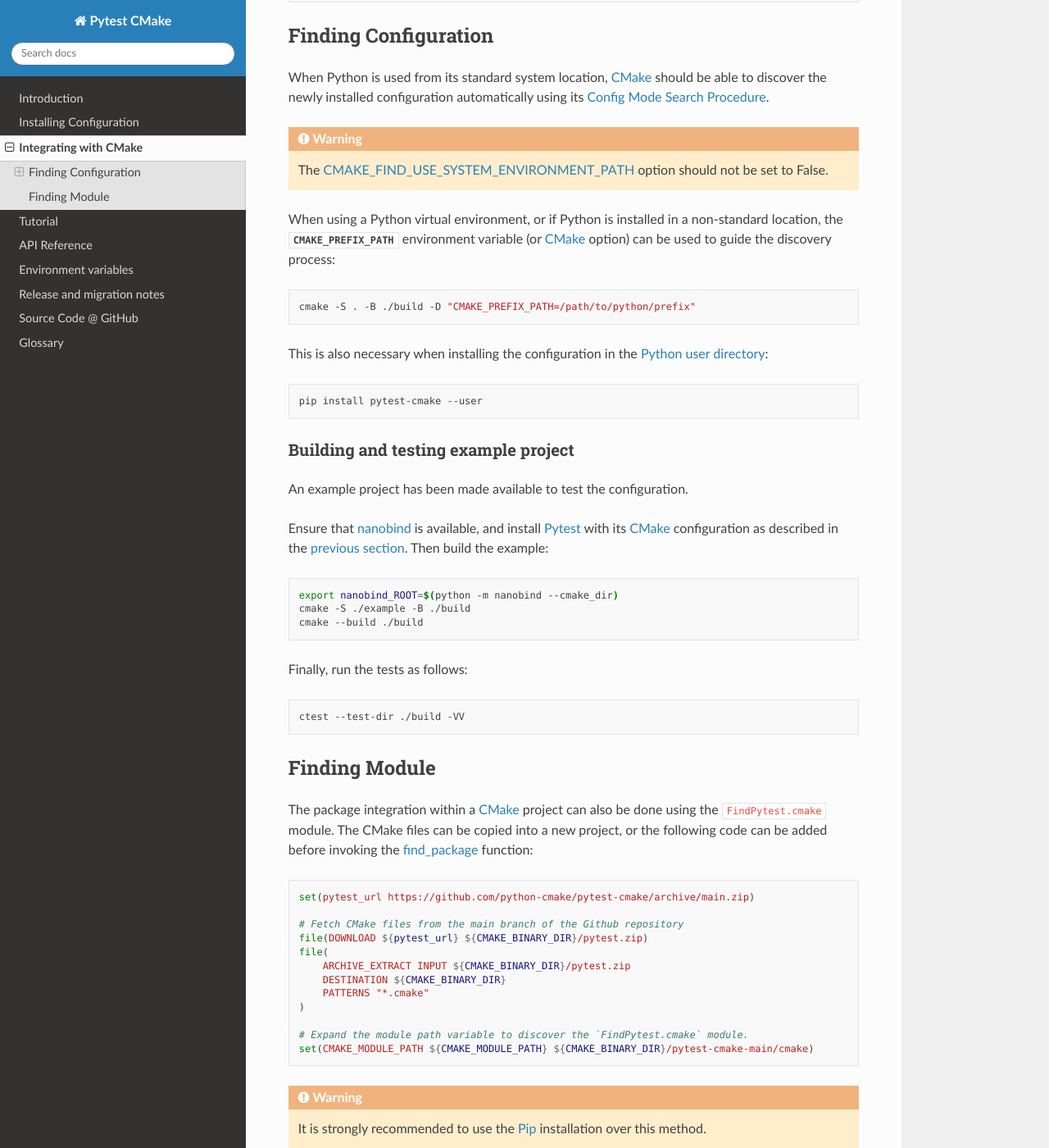
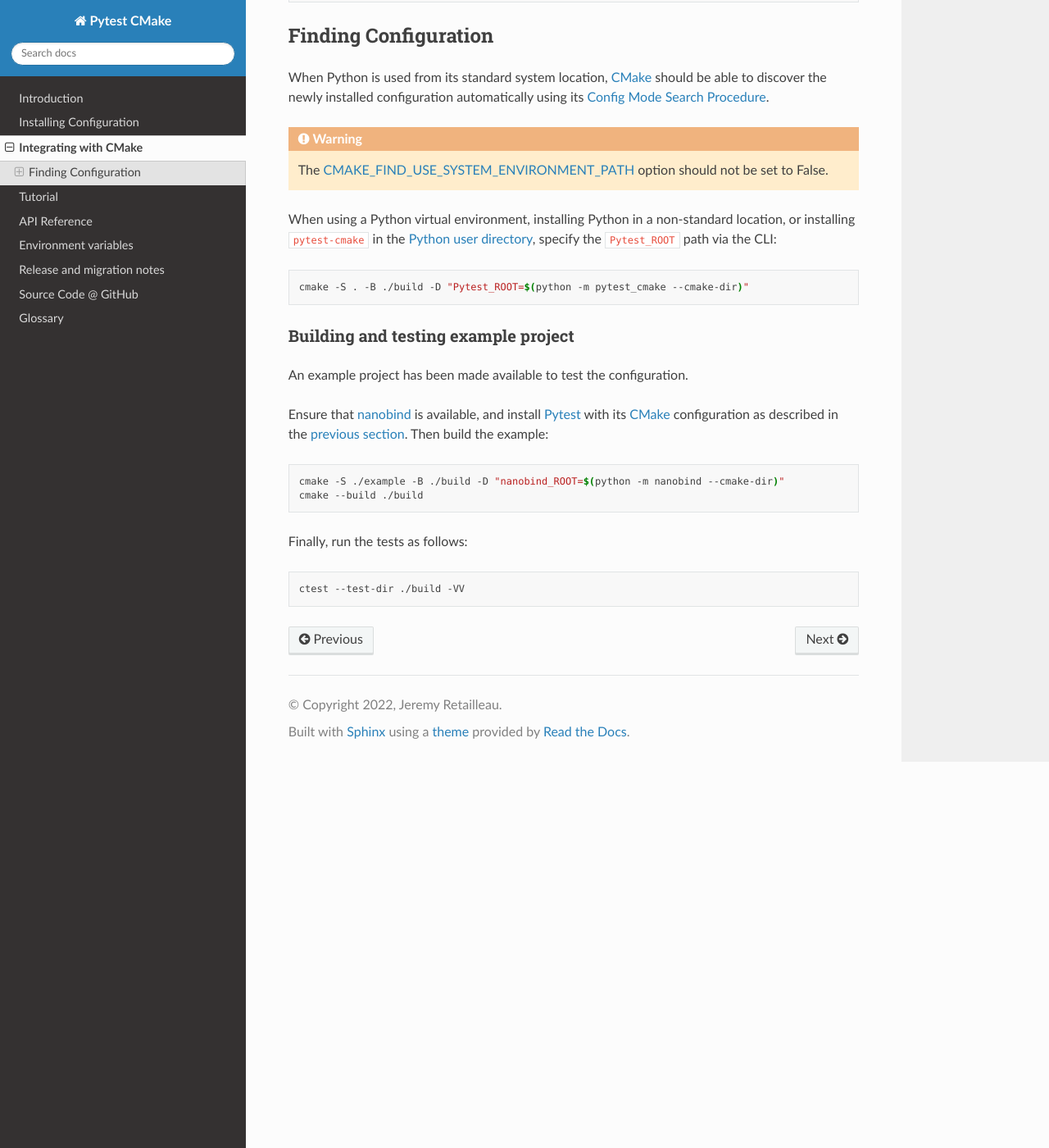
Before and after one commit to python-cmake/pytest-cmake, a Sphinx documentation site: the page built from doc/integration.rst, in a window 1280 px wide and 1400 px high, scrolled down 504 px. Shown: the whole window at 82% size. Built offline with Sphinx 7.4.7 and the Read the Docs theme 3.1.0, drawn with Linux system fonts in a browser that asks for light colours.

Commit message:
Add pytest-cmake CLI and remove deprecated CMake module integration docs
- Added pytest-cmake command-line tool with --cmake-dir to print the CMake
  config path, simplifying integration for virtualenvs, non-standard installs,
  and --user installs.
- Updated documentation to recommend using the CLI instead of manually setting
  CMAKE_PREFIX_PATH.
- Removed documentation for integrating the CMake module directly from the Git
  repository, as this unsustainable method was already discouraged.
- Updated packaging configuration to include CLI entry point and adjust
  included files.

```diff
--- a/doc/integration.rst
+++ b/doc/integration.rst
@@ -42,17 +42,12 @@
     <https://cmake.org/cmake/help/latest/variable/CMAKE_FIND_USE_SYSTEM_ENVIRONMENT_PATH.html>`_
     option should not be set to False.
 
-When using a Python virtual environment, or if Python is installed in a
-non-standard location, the :envvar:`CMAKE_PREFIX_PATH` environment variable
-(or :term:`CMake` option) can be used to guide the discovery process::
+When using a Python virtual environment, installing Python in a non-standard location, or
+installing ``pytest-cmake`` in the `Python user directory
+<https://pip.pypa.io/en/stable/cli/pip_install/#install-user>`_, specify the ``Pytest_ROOT``
+path via the CLI::
 
-    cmake -S . -B ./build -D "CMAKE_PREFIX_PATH=/path/to/python/prefix"
-
-This is also necessary when installing the configuration in the
-`Python user directory
-<https://pip.pypa.io/en/stable/cli/pip_install/#install-user>`_::
-
-    pip install pytest-cmake --user
+    cmake -S . -B ./build -D "Pytest_ROOT=$(python -m pytest_cmake --cmake-dir)"
 
 .. _integration/config/example:
 
@@ -65,40 +60,9 @@
 :term:`CMake` configuration as described in the :ref:`previous section <installing>`.
 Then build the example::
 
-    export nanobind_ROOT=$(python -m nanobind --cmake_dir)
-    cmake -S ./example -B ./build
+    cmake -S ./example -B ./build -D "nanobind_ROOT=$(python -m nanobind --cmake-dir)"
     cmake --build ./build
 
 Finally, run the tests as follows::
 
     ctest --test-dir ./build -VV
-
-.. _integration/module:
-
-Finding Module
-==============
-
-The package integration within a :term:`CMake` project can also be done using
-the :file:`FindPytest.cmake` module. The CMake files can be copied into a
-new project, or the following code can be added before invoking the
-:term:`find_package` function:
-
-.. code-block:: cmake
-
-    set(pytest_url https://github.com/python-cmake/pytest-cmake/archive/main.zip)
-
-    # Fetch CMake files from the main branch of the Github repository
-    file(DOWNLOAD ${pytest_url} ${CMAKE_BINARY_DIR}/pytest.zip)
-    file(
-        ARCHIVE_EXTRACT INPUT ${CMAKE_BINARY_DIR}/pytest.zip
-        DESTINATION ${CMAKE_BINARY_DIR}
-        PATTERNS "*.cmake"
-    )
-
-    # Expand the module path variable to discover the `FindPytest.cmake` module.
-    set(CMAKE_MODULE_PATH ${CMAKE_MODULE_PATH} ${CMAKE_BINARY_DIR}/pytest-cmake-main/cmake)
-
-.. warning::
-
-    It is strongly recommended to use the :term:`Pip` installation over
-    this method.
```
Also changed, not shown: doc/release/release_notes.rst (+15 -0 lines), pyproject.toml (+6 -2 lines), src/pytest_cmake/__init__.py (added), 1 other file.
